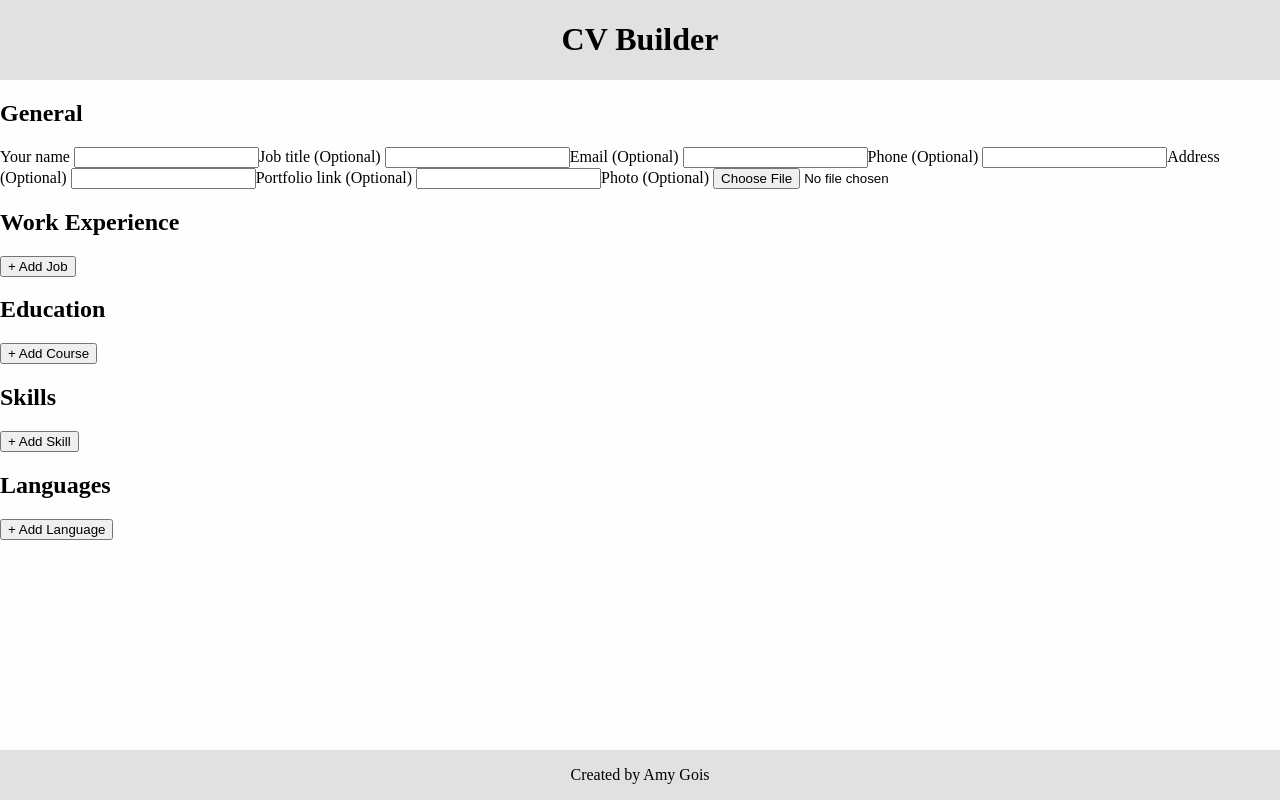
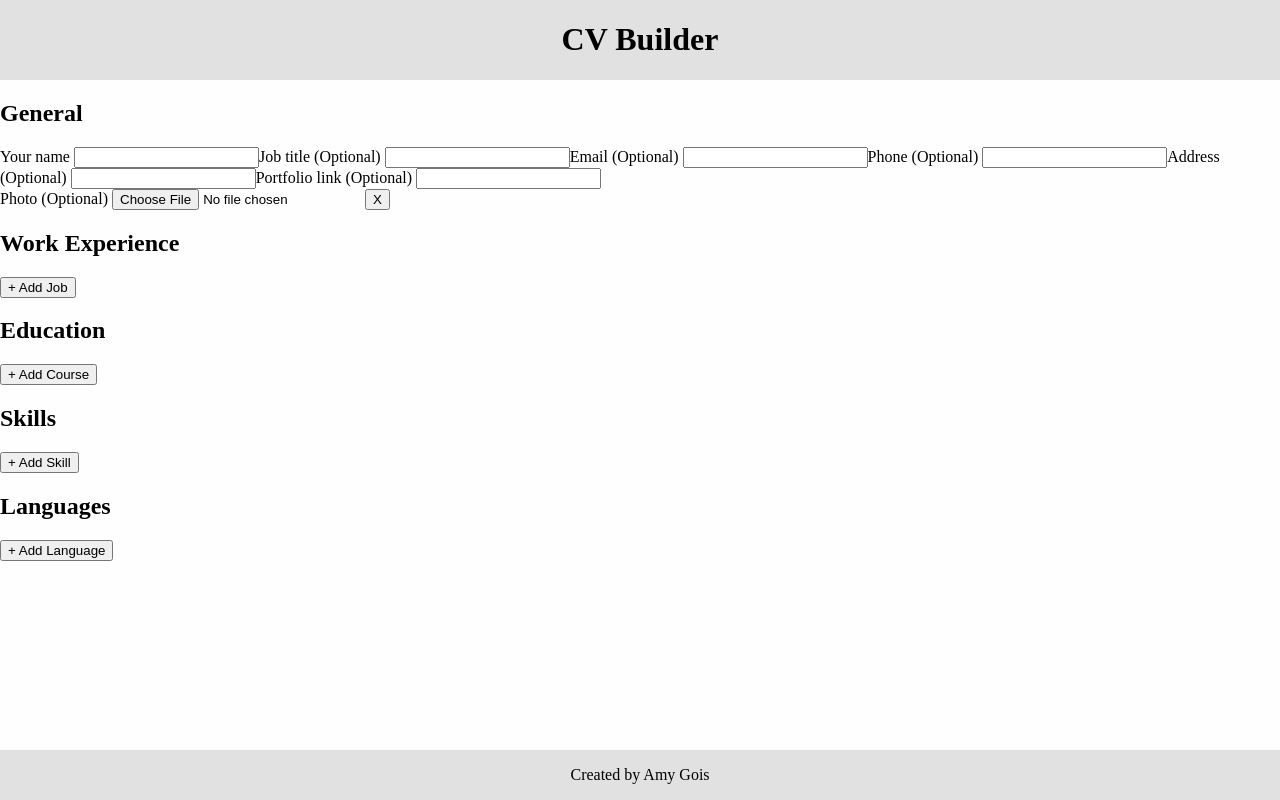
Before and after one commit to AmyGois/cv-builder, a React (Vite) app: page / in a window 1280 px wide. Built offline with nearby package versions, Linux system fonts and the light colour scheme.

Commit message:
feat: add button to delete photo in "GeneralForm"

```diff
--- a/src/App.jsx
+++ b/src/App.jsx
@@ -15,7 +15,7 @@ function App() {
   const [generalPhone, setGeneralPhone] = useState("");
   const [generalAddress, setGeneralAddress] = useState("");
   const [generalPortfolio, setGeneralPortfolio] = useState("");
-  const [generalPhoto, setGeneralPhoto] = useState();
+  const [generalPhoto, setGeneralPhoto] = useState(null);
 
   const generalProps = {
     name: generalName,
@@ -45,6 +45,11 @@ function App() {
     photo: generalPhoto,
     handlePhoto: function (e) {
       setGeneralPhoto(URL.createObjectURL(e.target.files[0]));
+    },
+    handleDeletePhoto: function (id) {
+      const photoInput = document.getElementById(id);
+      setGeneralPhoto(null);
+      photoInput.value = null;
     },
   };
 
--- a/src/components/GeneralForm.jsx
+++ b/src/components/GeneralForm.jsx
@@ -1,4 +1,5 @@
 import Input from "./Input";
+import Button from "./Button";
 
 function GeneralForm({ generalProps }) {
   return (
@@ -44,6 +45,7 @@ function GeneralForm({ generalProps }) {
           required={false}
           onChange={generalProps.handlePortfolio}
         />
+        <div>
           <Input
             label="Photo"
             id="general-photo"
@@ -52,6 +54,13 @@ function GeneralForm({ generalProps }) {
             required={false}
             onChange={generalProps.handlePhoto}
           />
+          <Button
+            label="X"
+            ariaLabel="remove photo"
+            type="button"
+            onClick={() => generalProps.handleDeletePhoto("general-photo")}
+          />
+        </div>
       </form>
     </>
   );
```
Lines whose indentation alone changed are shown as unchanged.
